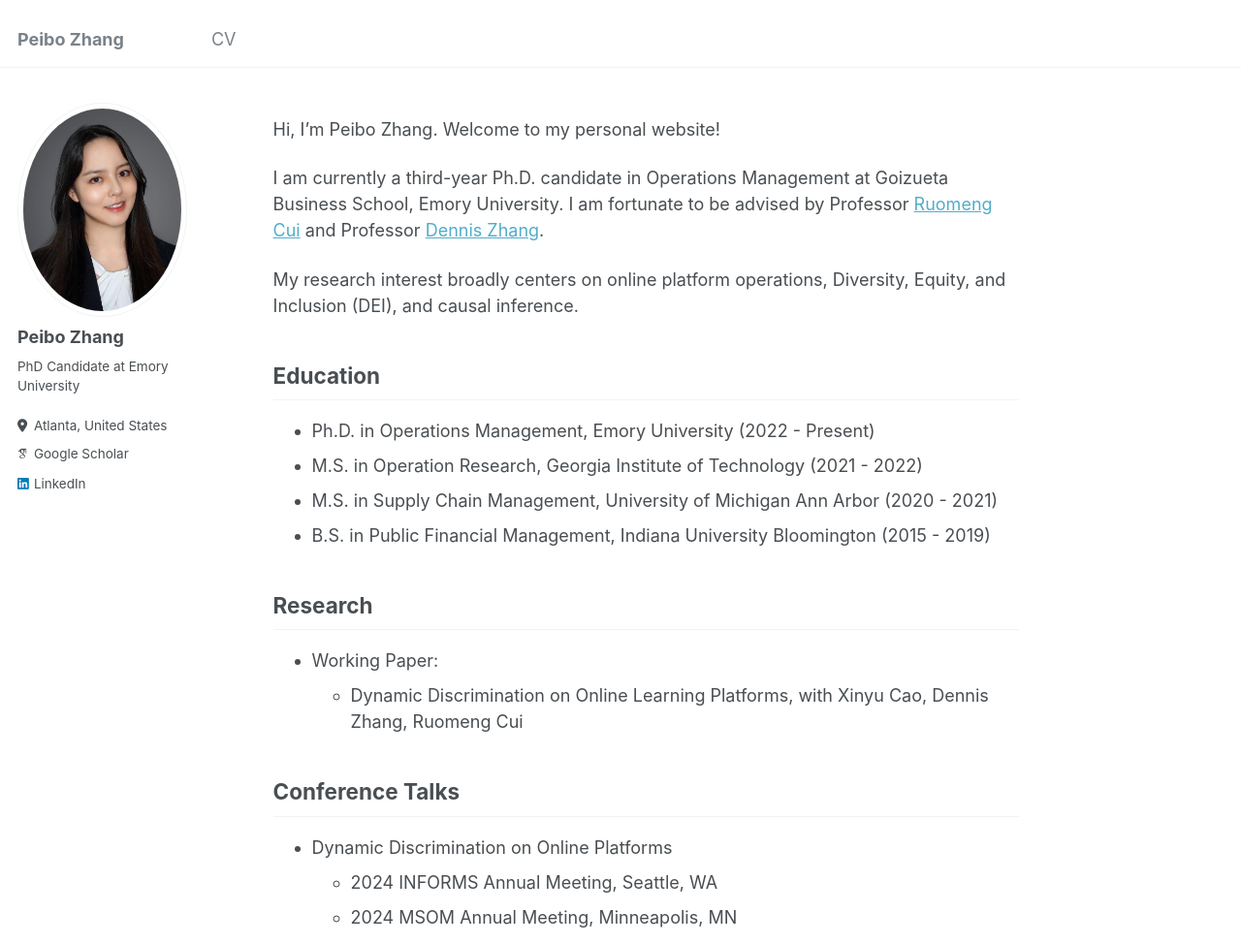
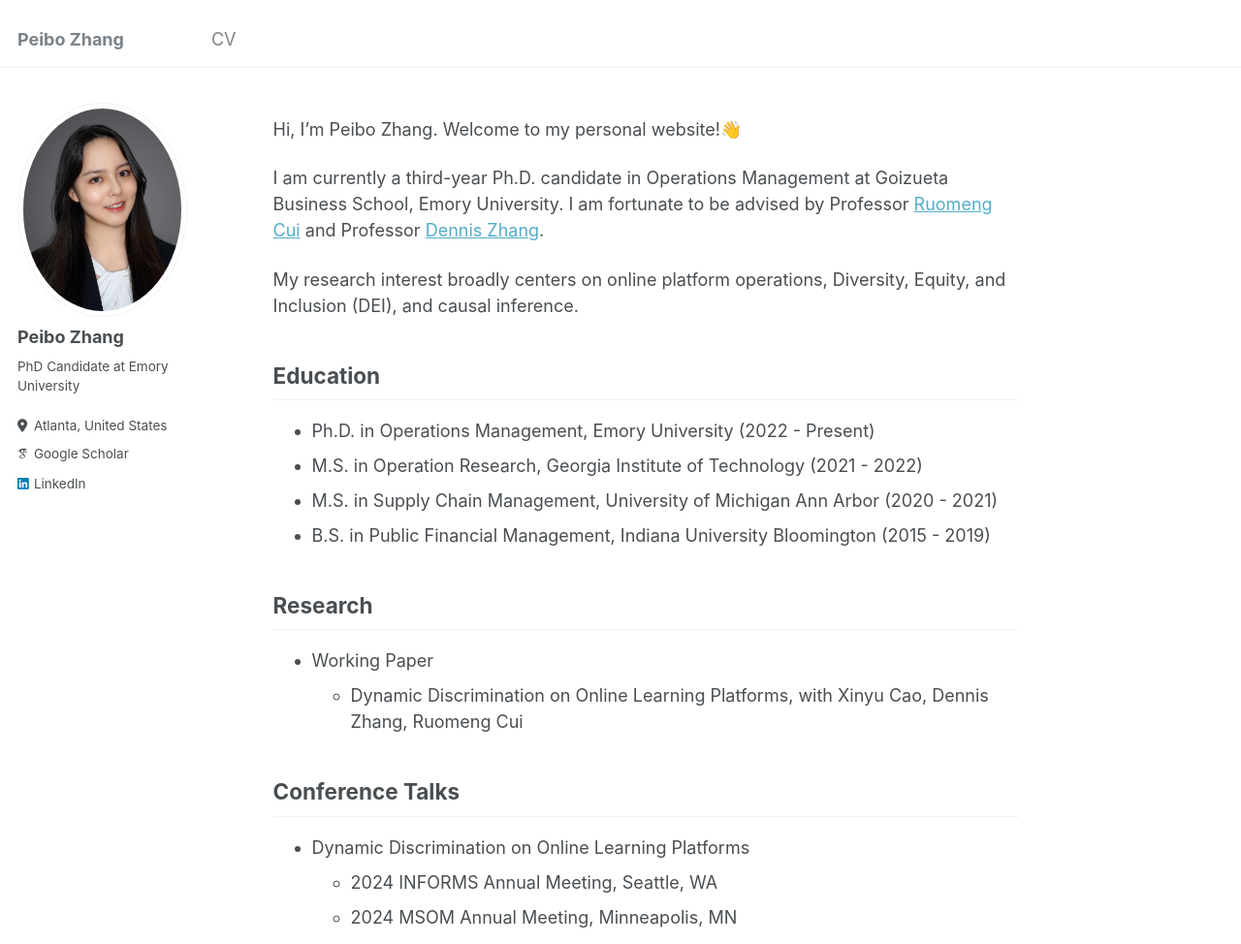
Before and after one commit to PeiboZhang/peibozhang.github.io, a Jekyll site: the page built from _pages/about.md, in a window 1280 px wide and 1312 px high. Shown: the top 974 px of the window at 97% size. Built offline with Jekyll 4.4.1, drawn with Linux system fonts in a browser that asks for light colours; some web fonts are replaced.

Commit message:
Update about.md

```diff
--- a/_pages/about.md
+++ b/_pages/about.md
@@ -18,7 +18,7 @@ redirect_from:
 </script>
 
 
-Hi, I'm Peibo Zhang. Welcome to my personal website!
+Hi, I'm Peibo Zhang. Welcome to my personal website!👋
 
 I am currently a third-year Ph.D. candidate in Operations Management at Goizueta Business School, Emory University. I am fortunate to be advised by Professor [Ruomeng Cui](http://ruomengcui.com/) and Professor [Dennis Zhang](http://www.denniszhang.org/).
 
@@ -32,7 +32,7 @@ My research interest broadly centers on online platform operations, Diversity, E
 
 ## Research
 <ul>
-  <li style="list-style-type: disc;">Working Paper:
+  <li style="list-style-type: disc;">Working Paper
     <ul>
       <li style="list-style-type: circle;">Dynamic Discrimination on Online Learning Platforms, with Xinyu Cao, Dennis Zhang, Ruomeng Cui</li>
     </ul>
@@ -41,7 +41,7 @@ My research interest broadly centers on online platform operations, Diversity, E
 
 ## Conference Talks
 <ul>
-  <li style="list-style-type: disc;">Dynamic Discrimination on Online Platforms
+  <li style="list-style-type: disc;">Dynamic Discrimination on Online Learning Platforms
     <ul>
       <li style="list-style-type: circle;">2024 INFORMS Annual Meeting, Seattle, WA</li>
       <li style="list-style-type: circle;">2024 MSOM Annual Meeting, Minneapolis, MN</li>
```
